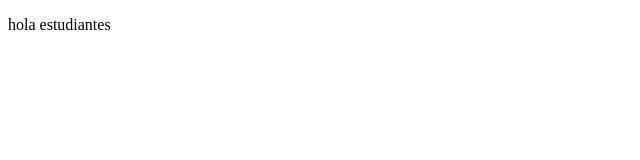
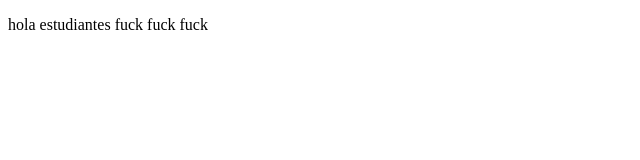
Before and after one commit to JuicyFate/yeah, a plain HTML site: page index.html in a window 1280 px wide. Shown: the whole page, without its empty margins (0-640 px from the left). Drawn offline with Linux system fonts and the light colour scheme.

Commit message:
cambios agregamos

```diff
--- a/index.html
+++ b/index.html
@@ -7,7 +7,7 @@
 </head>
 <body>
     <p>
-        hola estudiantes
+        hola estudiantes fuck fuck fuck
     </p>
 
 </body>
```
